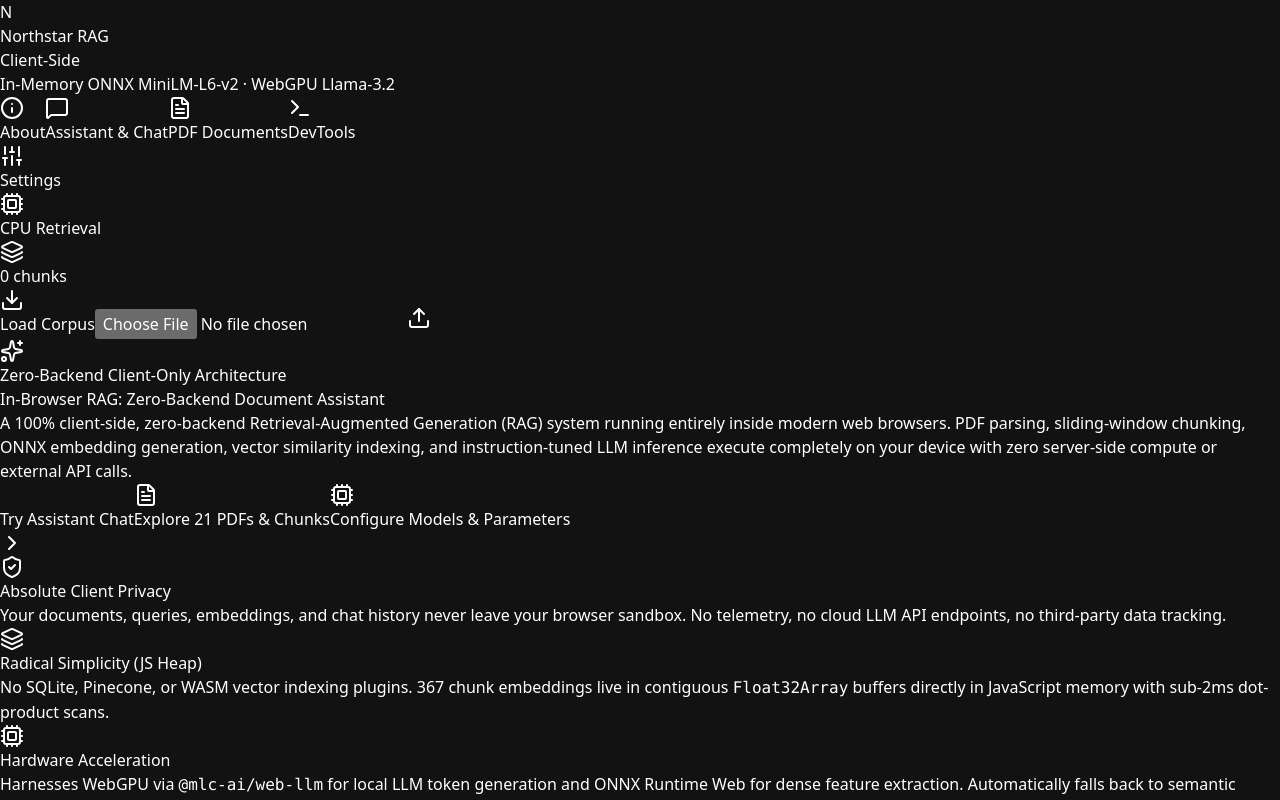
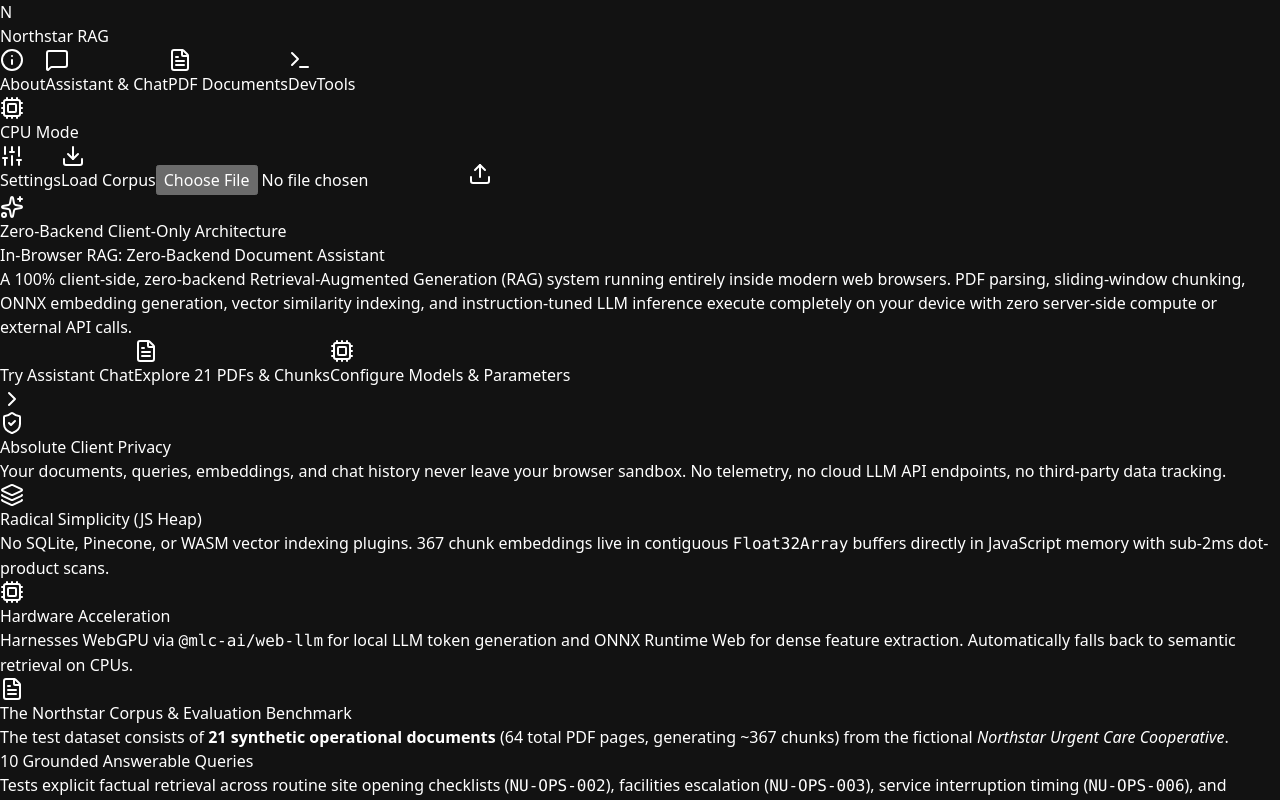
Before and after one commit to jpeckenpaugh/rag-poc, a React (Vite) app: page / in a window 1280 px wide. Shown: the top 800 px of the page. Built offline with nearby package versions, Linux system fonts and the light colour scheme.

Commit message:
style(ui): streamline top-nav branding, pair WebGPU/LLM status pills, and pin chat input to bottom of viewport

```diff
--- a/src/App.tsx
+++ b/src/App.tsx
@@ -488,17 +488,19 @@
 
       {/* Main Workspace based on current view */}
       <main className="flex-1 max-w-7xl w-full mx-auto p-3 sm:p-5 flex flex-col">
-        {/* VIEW 1: ASSISTANT & CHAT */}
+        {/* VIEW 1: ASSISTANT & CHAT (Pinned to Viewport) */}
         {currentView === 'chat' && (
-          <div className="flex-1 flex flex-col space-y-4">
+          <div className="flex-1 flex flex-col h-[calc(100vh-80px)] min-h-[580px] overflow-hidden gap-3 pb-2">
             {/* Quick Evaluation Query Bar */}
-            <EvaluationQueryBar
-              selectedQueryId={selectedEvaluationQueryId}
-              onSelectQuery={handleSelectEvaluationQuery}
-            />
+            <div className="shrink-0">
+              <EvaluationQueryBar
+                selectedQueryId={selectedEvaluationQueryId}
+                onSelectQuery={handleSelectEvaluationQuery}
+              />
+            </div>
 
-            {/* Chat Interface Container */}
-            <div className="flex-1 min-h-[620px] flex flex-col">
+            {/* Chat Interface Container pinned to remaining height */}
+            <div className="flex-1 min-h-0 overflow-hidden flex flex-col">
               <ChatInterface
                 messages={messages}
                 isGenerating={isGenerating}
--- a/src/components/EvaluationQueryBar.tsx
+++ b/src/components/EvaluationQueryBar.tsx
@@ -30,7 +30,7 @@
   const selectedQuery = evaluationQueries.find((q) => q.id === selectedQueryId) || previewQuery;
 
   return (
-    <div className="bg-slate-900/80 rounded-xl border border-slate-800 p-4 shadow-sm mb-6">
+    <div className="bg-slate-900/80 rounded-xl border border-slate-800 p-3 shadow-sm mb-1">
       <div className="flex items-center justify-between mb-3">
         <div className="flex items-center gap-2">
           <SlidersHorizontal className="w-4 h-4 text-indigo-400" />
--- a/src/components/Header.tsx
+++ b/src/components/Header.tsx
@@ -1,7 +1,6 @@
 import React from 'react';
 import {
   Cpu,
-  Layers,
   HardDrive,
   Download,
   CheckCircle,
@@ -42,14 +41,6 @@
   onOpenSettings: () => void;
 }
 
-function formatBytes(bytes: number): string {
-  if (bytes === 0) return '0 B';
-  const k = 1024;
-  const sizes = ['B', 'KB', 'MB', 'GB'];
-  const i = Math.floor(Math.log(bytes) / Math.log(k));
-  return `${(bytes / Math.pow(k, i)).toFixed(1)} ${sizes[i]}`;
-}
-
 export const Header: React.FC<HeaderProps> = ({
   currentView,
   onViewChange,
@@ -78,26 +69,16 @@
 
   return (
     <header className="border-b border-slate-800 bg-slate-900/95 backdrop-blur sticky top-0 z-30 shadow-md">
-      <div className="max-w-7xl mx-auto px-4 py-2.5 sm:px-6">
-        <div className="flex flex-col md:flex-row md:items-center md:justify-between gap-3">
-          {/* 1. Title and Branding */}
-          <div className="flex items-center gap-3">
-            <div className="w-9 h-9 rounded-xl bg-gradient-to-tr from-indigo-600 via-indigo-500 to-cyan-400 flex items-center justify-center shadow-lg shadow-indigo-500/20 text-white font-black text-lg">
+      <div className="max-w-7xl mx-auto px-4 py-2 sm:px-6">
+        <div className="flex flex-col md:flex-row md:items-center md:justify-between gap-2.5">
+          {/* 1. Clean Title Branding without clutter text */}
+          <div className="flex items-center gap-2.5">
+            <div className="w-8 h-8 rounded-xl bg-gradient-to-tr from-indigo-600 via-indigo-500 to-cyan-400 flex items-center justify-center shadow-lg shadow-indigo-500/20 text-white font-black text-base">
               N
             </div>
-            <div>
-              <div className="flex items-center gap-2">
-                <h1 className="text-base sm:text-lg font-bold tracking-tight text-white flex items-center gap-1.5">
-                  Northstar RAG
-                </h1>
-                <span className="text-[9px] font-semibold tracking-wider uppercase px-1.5 py-0.5 rounded-full bg-indigo-950 text-indigo-400 border border-indigo-800/80">
-                  Client-Side
-                </span>
-              </div>
-              <p className="text-[11px] text-slate-400 hidden sm:block">
-                In-Memory ONNX MiniLM-L6-v2 · WebGPU Llama-3.2
-              </p>
-            </div>
+            <h1 className="text-base font-bold tracking-tight text-white">
+              Northstar RAG
+            </h1>
           </div>
 
           {/* 2. Primary Navigation Tabs (View Switcher: About first) */}
@@ -151,8 +132,67 @@
             </button>
           </div>
 
-          {/* 3. Essential Status & Corpus Actions */}
+          {/* 3. Essential Status & Actions */}
           <div className="flex flex-wrap items-center gap-2">
+            {/* Status Group: WebGPU and LLM side-by-side */}
+            <div className="flex items-center bg-slate-950 p-0.5 rounded-lg border border-slate-800">
+              {/* WebGPU Status Pill */}
+              <div
+                className={`flex items-center gap-1 px-2.5 py-1 rounded-md text-[11px] font-medium transition ${
+                  checkingGPU
+                    ? 'text-slate-400'
+                    : gpuStatus?.supported
+                    ? 'text-emerald-400 bg-emerald-950/40'
+                    : 'text-amber-400 bg-amber-950/40'
+                }`}
+                title={
+                  gpuStatus?.supported
+                    ? `WebGPU Hardware Accelerated (${gpuStatus.adapterName || 'Active'})`
+                    : `WebGPU Unavailable: ${gpuStatus?.reason || 'CPU Vector Mode'}`
+                }
+              >
+                <Cpu className="w-3 h-3" />
+                <span>
+                  {checkingGPU
+                    ? 'GPU...'
+                    : gpuStatus?.supported
+                    ? 'WebGPU Active'
+                    : 'CPU Mode'}
+                </span>
+              </div>
+
+              {/* LLM Status / Warmup Trigger side-by-side */}
+              {gpuStatus?.supported && (
+                <button
+                  onClick={onInitializeLLM}
+                  disabled={llmState.isInitializing || llmState.isReady}
+                  className={`flex items-center gap-1 px-2.5 py-1 rounded-md text-[11px] font-medium transition cursor-pointer ${
+                    llmState.isReady
+                      ? 'text-emerald-400 bg-emerald-950/40'
+                      : llmState.isInitializing
+                      ? 'text-cyan-400 bg-cyan-950/50 cursor-wait'
+                      : 'text-slate-300 hover:text-white hover:bg-slate-800'
+                  }`}
+                  title="WebGPU Local LLM engine state"
+                >
+                  {llmState.isReady ? (
+                    <CheckCircle className="w-3 h-3 text-emerald-400" />
+                  ) : llmState.isInitializing ? (
+                    <RefreshCw className="w-3 h-3 text-cyan-400 animate-spin" />
+                  ) : (
+                    <HardDrive className="w-3 h-3 text-slate-400" />
+                  )}
+                  <span>
+                    {llmState.isReady
+                      ? 'LLM Ready'
+                      : llmState.isInitializing
+                      ? 'Loading LLM...'
+                      : 'Warmup LLM'}
+                  </span>
+                </button>
+              )}
+            </div>
+
             {/* Settings & Model Swap Button */}
             <button
               onClick={onOpenSettings}
@@ -162,45 +202,6 @@
               <Sliders className="w-3 h-3 text-indigo-400" />
               <span>Settings</span>
             </button>
-
-            {/* WebGPU Status Pill */}
-            <div
-              className={`flex items-center gap-1.5 px-2.5 py-1 rounded-lg border text-[11px] font-medium ${
-                checkingGPU
-                  ? 'bg-slate-800 text-slate-300 border-slate-700'
-                  : gpuStatus?.supported
-                  ? 'bg-emerald-950/60 text-emerald-300 border-emerald-800'
-                  : 'bg-amber-950/60 text-amber-300 border-amber-800'
-              }`}
-              title={
-                gpuStatus?.supported
-                  ? `WebGPU Active: ${gpuStatus.adapterName || 'Hardware Accelerated'}`
-                  : `CPU Vector Only: ${gpuStatus?.reason || 'No WebGPU'}`
-              }
-            >
-              <Cpu className="w-3 h-3" />
-              <span className="hidden sm:inline">
-                {checkingGPU
-                  ? 'Checking GPU...'
-                  : gpuStatus?.supported
-                  ? 'WebGPU Active'
-                  : 'CPU Retrieval'}
-              </span>
-            </div>
-
-            {/* In-Memory Heap Counter */}
-            <div
-              className="flex items-center gap-1.5 px-2.5 py-1 rounded-lg bg-slate-800/80 border border-slate-700 text-[11px] font-medium text-slate-300"
-              title="Current in-memory chunks and estimated JS heap footprint"
-            >
-              <Layers className="w-3 h-3 text-indigo-400" />
-              <span>{storeStats.chunkCount} chunks</span>
-              {storeStats.estimatedMemoryBytes > 0 && (
-                <span className="text-[10px] text-slate-400 font-mono">
-                  ({formatBytes(storeStats.estimatedMemoryBytes)})
-                </span>
-              )}
-            </div>
 
             {/* Load / Cache Action Button */}
             {storeStats.chunkCount === 0 ? (
@@ -267,42 +268,11 @@
             />
             <button
               onClick={() => fileInputRef.current?.click()}
-              className="p-1.5 rounded-lg bg-slate-800 hover:bg-slate-700 border border-slate-700 text-slate-300 transition cursor-pointer"
+              className="p-1 rounded-lg bg-slate-800 hover:bg-slate-700 border border-slate-700 text-slate-300 transition cursor-pointer"
               title="Add custom PDF to store"
             >
               <Upload className="w-3.5 h-3.5 text-indigo-400" />
             </button>
-
-            {/* WebLLM Warmup Trigger */}
-            {gpuStatus?.supported && (
-              <button
-                onClick={onInitializeLLM}
-                disabled={llmState.isInitializing || llmState.isReady}
-                className={`flex items-center gap-1.5 px-2.5 py-1 rounded-lg text-[11px] font-medium border transition ${
-                  llmState.isReady
-                    ? 'bg-emerald-950/40 text-emerald-400 border-emerald-800'
-                    : llmState.isInitializing
-                    ? 'bg-cyan-950/50 text-cyan-300 border-cyan-800 cursor-wait'
-                    : 'bg-slate-800 text-slate-300 border-slate-700 hover:border-slate-600 cursor-pointer'
-                }`}
-                title="Initialize WebGPU local model weights"
-              >
-                {llmState.isReady ? (
-                  <CheckCircle className="w-3 h-3 text-emerald-400" />
-                ) : llmState.isInitializing ? (
-                  <RefreshCw className="w-3 h-3 text-cyan-400 animate-spin" />
-                ) : (
-                  <HardDrive className="w-3 h-3 text-slate-400" />
-                )}
-                <span>
-                  {llmState.isReady
-                    ? 'LLM Ready'
-                    : llmState.isInitializing
-                    ? 'Downloading...'
-                    : 'Warmup LLM'}
-                </span>
-              </button>
-            )}
           </div>
         </div>
 
```
